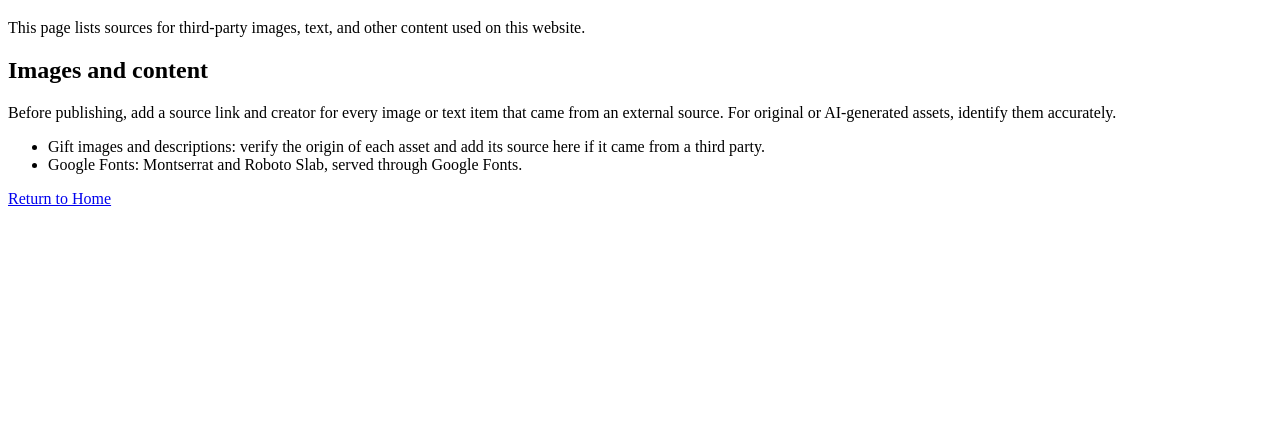
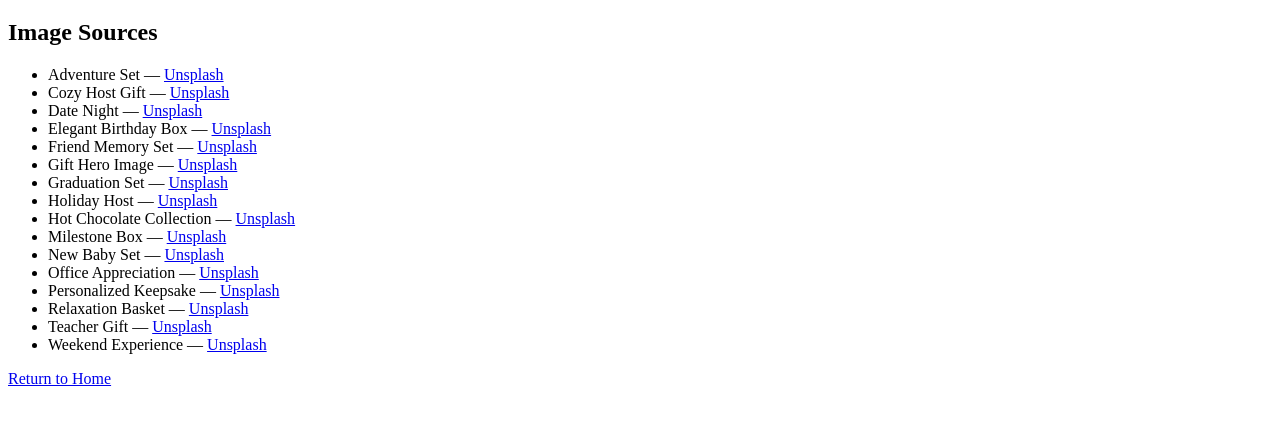
Before and after one commit to Nely15/wdd231, a plain HTML site: page finalproject/attributions.html in a window 1280 px wide. Shown: the part 61-486 px from the top of the page. Drawn offline with Linux system fonts and the light colour scheme.

Commit message:
attributions

```diff
--- a/finalproject/attributions.html
+++ b/finalproject/attributions.html
@@ -15,15 +15,93 @@
 </head>
 <body>
     <header><h1>Attributions</h1></header>
-    <main>
-        <p>This page lists sources for third-party images, text, and other content used on this website.</p>
-        <h2>Images and content</h2>
-        <p>Before publishing, add a source link and creator for every image or text item that came from an external source. For original or AI-generated assets, identify them accurately.</p>
+     <main>
+        <h2>Image Sources</h2>
         <ul>
-            <li>Gift images and descriptions: verify the origin of each asset and add its source here if it came from a third party.</li>
-            <li>Google Fonts: Montserrat and Roboto Slab, served through Google Fonts.</li>
+            <li>
+                Adventure Set —
+                <a href="https://unsplash.com/photos/pair-of-brown-leather-boots-jIaJM8sTs04"
+                   target="_blank" rel="noopener noreferrer">Unsplash</a>
+            </li>
+            <li>
+                Cozy Host Gift —
+                <a href="https://unsplash.com/photos/a-basket-filled-with-towels-and-a-teddy-bear-kEdXrwj2vTU"
+                   target="_blank" rel="noopener noreferrer">Unsplash</a>
+            </li>
+            <li>
+                Date Night —
+                <a href="https://unsplash.com/photos/a-wicker-basket-filled-with-flowers-on-top-of-a-table-Y8aG9X08Vnc"
+                   target="_blank" rel="noopener noreferrer">Unsplash</a>
+            </li>
+            <li>
+                Elegant Birthday Box —
+                <a href="https://unsplash.com/photos/a-bunch-of-jewelry-sitting-on-top-of-a-table-W9jWPTw7tBg"
+                   target="_blank" rel="noopener noreferrer">Unsplash</a>
+            </li>
+            <li>
+                Friend Memory Set —
+                <a href="https://unsplash.com/photos/a-polaroid-camera-sitting-on-top-of-a-stack-of-books-rLtBI4HOc1c"
+                   target="_blank" rel="noopener noreferrer">Unsplash</a>
+            </li>
+            <li>
+                Gift Hero Image —
+                <a href="https://unsplash.com/photos/gold-and-silver-gift-box-CnrDuY0tFrg"
+                   target="_blank" rel="noopener noreferrer">Unsplash</a>
+            </li>
+            <li>
+                Graduation Set —
+                <a href="https://unsplash.com/photos/a-basket-of-flowers-next-to-a-glass-of-wine-BeHrrxmucLk"
+                   target="_blank" rel="noopener noreferrer">Unsplash</a>
+            </li>
+            <li>
+                Holiday Host —
+                <a href="https://unsplash.com/photos/a-basket-of-food-next-to-a-christmas-tree-SrnCpsp9sGY"
+                   target="_blank" rel="noopener noreferrer">Unsplash</a>
+            </li>
+            <li>
+                Hot Chocolate Collection —
+                <a href="https://unsplash.com/photos/a-cup-of-hot-chocolate-with-marshmallows-falling-into-it-0CV2-ALRBaU"
+                   target="_blank" rel="noopener noreferrer">Unsplash</a>
+            </li>
+            <li>
+                Milestone Box —
+                <a href="https://unsplash.com/photos/wooden-crate-filled-with-food-flowers-and-drink-4HE4wcL_qTE"
+                   target="_blank" rel="noopener noreferrer">Unsplash</a>
+            </li>
+            <li>
+                New Baby Set —
+                <a href="https://unsplash.com/photos/a-babys-gift-hamper-with-its-contents-laid-out-dWnntdSo5yc"
+                   target="_blank" rel="noopener noreferrer">Unsplash</a>
+            </li>
+            <li>
+                Office Appreciation —
+                <a href="https://unsplash.com/photos/a-book-and-a-cup-of-tea-k0r7cE0cSJ0"
+                   target="_blank" rel="noopener noreferrer">Unsplash</a>
+            </li>
+            <li>
+                Personalized Keepsake —
+                <a href="https://unsplash.com/photos/a-person-holding-a-book-with-a-heart-on-it-JoepywVk9mI"
+                   target="_blank" rel="noopener noreferrer">Unsplash</a>
+            </li>
+            <li>
+                Relaxation Basket —
+                <a href="https://unsplash.com/photos/a-basket-filled-with-a-wooden-object-next-to-a-plant-38uEjBnV5FA"
+                   target="_blank" rel="noopener noreferrer">Unsplash</a>
+            </li>
+            <li>
+                Teacher Gift —
+                <a href="https://unsplash.com/photos/a-bouquet-of-colorful-flowers-in-a-basket-nq_ZgSYOS8c"
+                   target="_blank" rel="noopener noreferrer">Unsplash</a>
+            </li>
+            <li>
+                Weekend Experience —
+                <a href="https://unsplash.com/photos/black-hiking-backpack-near-white-fujifilm-instax-mini-camera-near-black-leather-boots-red-half-zip-jacket-gray-pocket-watch-on-white-map-z9F_yK4Nmf8"
+                   target="_blank" rel="noopener noreferrer">Unsplash</a>
+            </li>
         </ul>
+
         <p><a href="index.html">Return to Home</a></p>
     </main>
+
 </body>
 </html>
```
Also changed, not shown: finalproject/index.html (+1 -0 lines), index.html (+3 -6 lines).
